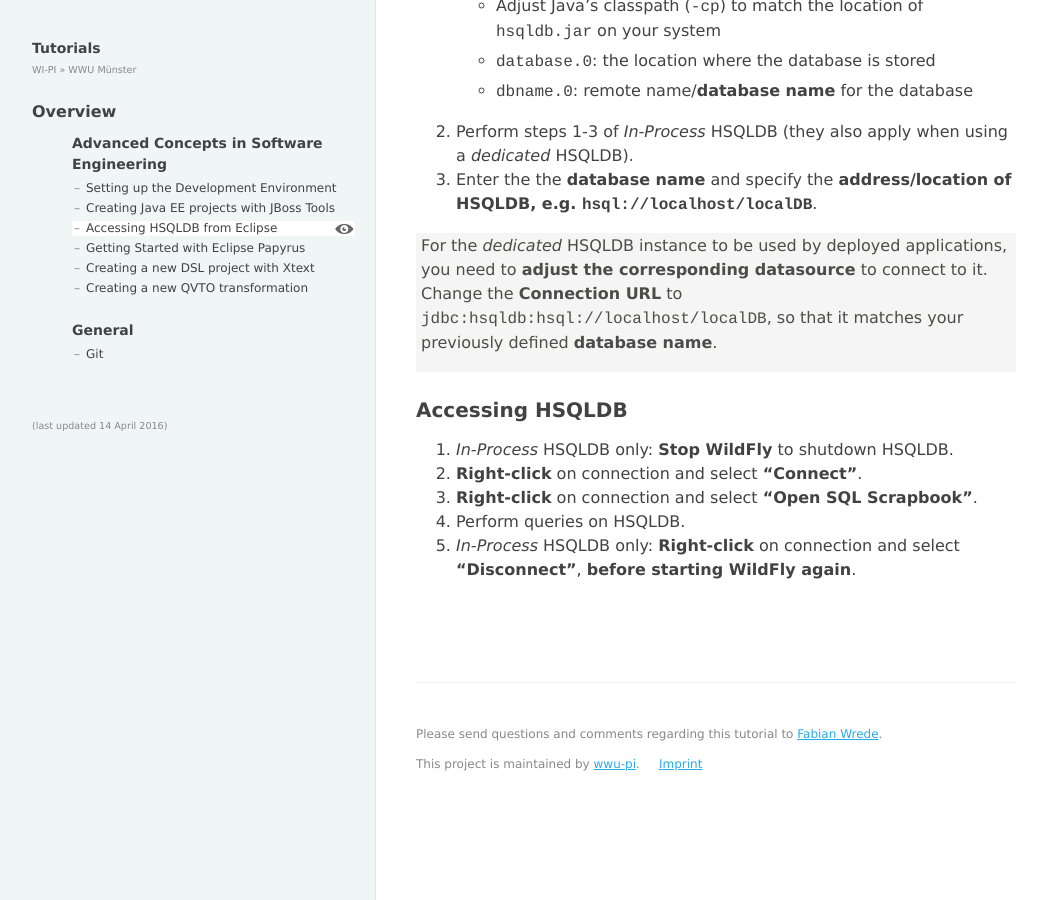
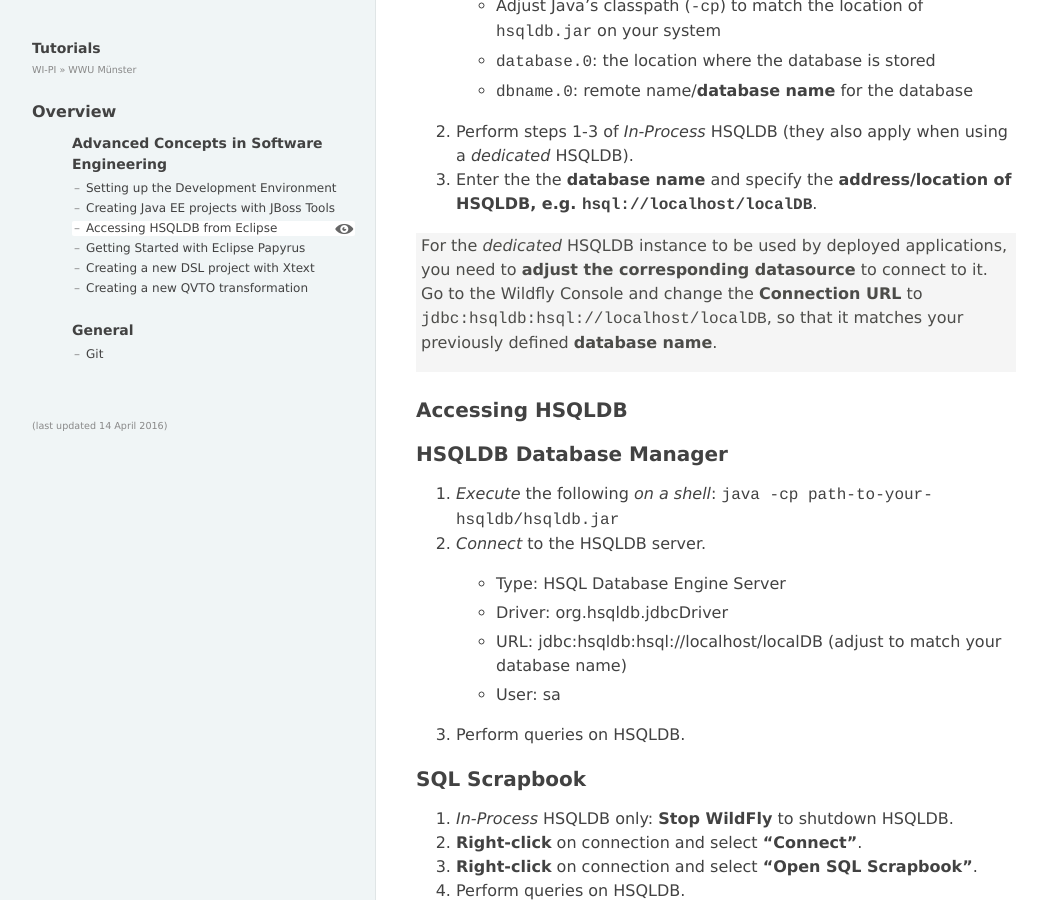
Before and after one commit to wwu-pi/tutorials, a Jekyll site: the page built from lectures/acse/030_tutorial_db_java.md, in a window 1280 px wide and 900 px high, scrolled down 996 px. Shown: the whole window, without its empty margins (8-1051 px from the left). Built offline with Jekyll 4.4.1, drawn with Linux system fonts in a browser that asks for light colours.

Commit message:
added section about HSQLDB database manager

```diff
--- a/lectures/acse/030_tutorial_db_java.md
+++ b/lectures/acse/030_tutorial_db_java.md
@@ -22,15 +22,25 @@ title: Accessing HSQLDB from Eclipse
    * Adjust Java's classpath (``-cp``) to match the location of ``hsqldb.jar`` on your system
    * ``database.0``: the location where the database is stored
    * ``dbname.0``: remote name/**database name** for the database
-
   1. Perform steps 1-3 of *In-Process* HSQLDB (they also apply when using a *dedicated* HSQLDB).
   1. Enter the the **database name** and specify the **address/location of HSQLDB, e.g. ``hsql://localhost/localDB``**.
 
 <div class="footnote" markdown="1">
-For the *dedicated* HSQLDB instance to be used by deployed applications, you need to **adjust the corresponding datasource** to connect to it. Change the **Connection URL** to ``jdbc:hsqldb:hsql://localhost/localDB``, so that it matches your previously defined **database name**.
+For the *dedicated* HSQLDB instance to be used by deployed applications, you need to **adjust the corresponding datasource** to connect to it. Go to the Wildfly Console and change the **Connection URL** to ``jdbc:hsqldb:hsql://localhost/localDB``, so that it matches your previously defined **database name**.
 </div>
 
 ## Accessing HSQLDB
+
+### HSQLDB Database Manager
+  1. *Execute* the following *on a shell*: ``java -cp path-to-your-hsqldb/hsqldb.jar``
+  1. *Connect* to the HSQLDB server.
+   * Type: HSQL Database Engine Server
+   * Driver: org.hsqldb.jdbcDriver
+   * URL: jdbc:hsqldb:hsql://localhost/localDB (adjust to match your database name)
+   * User: sa
+  1. Perform queries on HSQLDB.
+
+### SQL Scrapbook
   1. *In-Process* HSQLDB only: **Stop WildFly** to shutdown HSQLDB.
   1. **Right-click** on connection and select **"Connect"**.
   1. **Right-click** on connection and select **"Open SQL Scrapbook"**.
```
